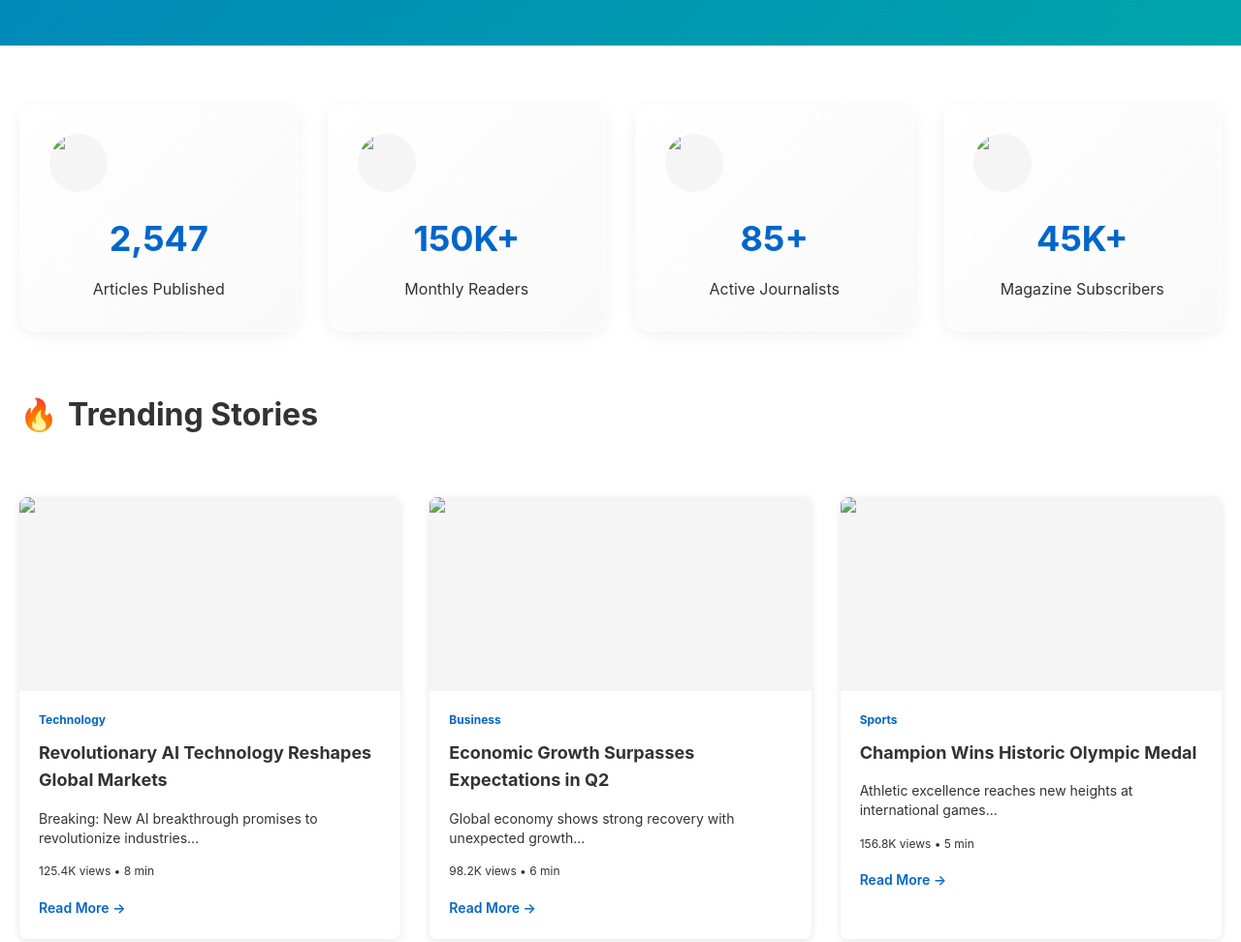
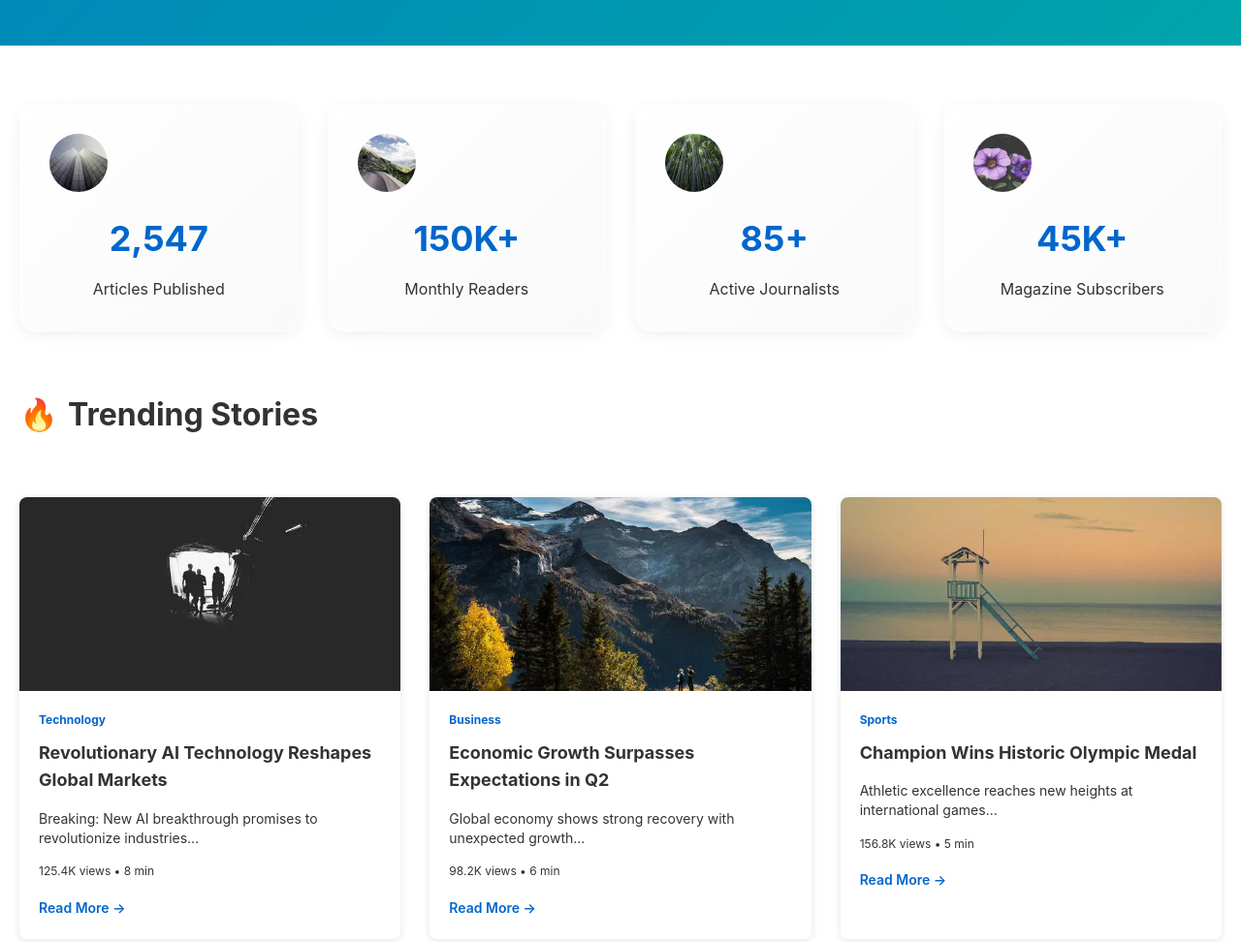
Before and after one commit to dineshsaripirala/NEWS5, a website: page index.html in a window 1280 px wide. Shown: the part 360-1332 px from the top of the page at 97% size. Drawn offline with Linux system fonts and the light colour scheme.

Commit message:
Update index.html

```diff
--- a/index.html
+++ b/index.html
@@ -46,22 +46,22 @@
         <div class="container">
             <div class="grid-4">
                 <div class="stat-card fade-in-up">
-                    <img src="images/avatar-1.webp" style="width:60px; height:60px; border-radius:50%; margin-bottom:10px;" alt="Articles Published" loading="lazy" decoding="async" width="60" height="60">
+                    <img src="avatar-1.webp" style="width:60px; height:60px; border-radius:50%; margin-bottom:10px;" alt="Articles Published" loading="lazy" decoding="async" width="60" height="60">
                     <div class="value">2,547</div>
                     <div>Articles Published</div>
                 </div>
                 <div class="stat-card fade-in-up">
-                    <img src="images/avatar-2.webp" style="width:60px; height:60px; border-radius:50%; margin-bottom:10px;" alt="Monthly Readers" loading="lazy" decoding="async" width="60" height="60">
+                    <img src="avatar-2.webp" style="width:60px; height:60px; border-radius:50%; margin-bottom:10px;" alt="Monthly Readers" loading="lazy" decoding="async" width="60" height="60">
                     <div class="value">150K+</div>
                     <div>Monthly Readers</div>
                 </div>
                 <div class="stat-card fade-in-up">
-                    <img src="images/avatar-3.webp" style="width:60px; height:60px; border-radius:50%; margin-bottom:10px;" alt="Active Journalists" loading="lazy" decoding="async" width="60" height="60">
+                    <img src="avatar-3.webp" style="width:60px; height:60px; border-radius:50%; margin-bottom:10px;" alt="Active Journalists" loading="lazy" decoding="async" width="60" height="60">
                     <div class="value">85+</div>
                     <div>Active Journalists</div>
                 </div>
                 <div class="stat-card fade-in-up">
-                    <img src="images/avatar-4.webp" style="width:60px; height:60px; border-radius:50%; margin-bottom:10px;" alt="Magazine Subscribers" loading="lazy" decoding="async" width="60" height="60">
+                    <img src="avatar-4.webp" style="width:60px; height:60px; border-radius:50%; margin-bottom:10px;" alt="Magazine Subscribers" loading="lazy" decoding="async" width="60" height="60">
                     <div class="value">45K+</div>
                     <div>Magazine Subscribers</div>
                 </div>
@@ -70,7 +70,7 @@
             <h2><span class="section-icon">🔥</span>Trending Stories</h2>
             <div class="grid-3">
                 <div class="article-card">
-                    <img src="images/article-1.webp" style="width:100%; height:200px; object-fit:cover;" alt="Revolutionary AI Technology Reshapes Global Markets" loading="lazy" decoding="async" width="600" height="200">
+                    <img src="article-1.webp" style="width:100%; height:200px; object-fit:cover;" alt="Revolutionary AI Technology Reshapes Global Markets" loading="lazy" decoding="async" width="600" height="200">
                     <div class="article-card-content">
                         <div class="article-card-category">Technology</div>
                         <h3>Revolutionary AI Technology Reshapes Global Markets</h3>
@@ -83,7 +83,7 @@
                 </div>
 
                 <div class="article-card">
-                    <img src="images/article-2.webp" style="width:100%; height:200px; object-fit:cover;" alt="Economic Growth Surpasses Expectations in Q2" loading="lazy" decoding="async" width="600" height="200">
+                    <img src="article-2.webp" style="width:100%; height:200px; object-fit:cover;" alt="Economic Growth Surpasses Expectations in Q2" loading="lazy" decoding="async" width="600" height="200">
                     <div class="article-card-content">
                         <div class="article-card-category">Business</div>
                         <h3>Economic Growth Surpasses Expectations in Q2</h3>
@@ -96,7 +96,7 @@
                 </div>
 
                 <div class="article-card">
-                    <img src="images/article-3.webp" style="width:100%; height:200px; object-fit:cover;" alt="Champion Wins Historic Olympic Medal" loading="lazy" decoding="async" width="600" height="200">
+                    <img src="article-3.webp" style="width:100%; height:200px; object-fit:cover;" alt="Champion Wins Historic Olympic Medal" loading="lazy" decoding="async" width="600" height="200">
                     <div class="article-card-content">
                         <div class="article-card-category">Sports</div>
                         <h3>Champion Wins Historic Olympic Medal</h3>
@@ -111,7 +111,7 @@
 
             <h2><span class="section-icon">📊</span>Editor's Picks</h2>
             <div class="news-item">
-                <img src="images/article-4.webp" style="width:180px; height:140px; border-radius:8px; object-fit:cover; flex-shrink:0;" alt="Entertainment Industry Celebrates Major Awards Ceremony" loading="lazy" decoding="async" width="180" height="140">
+                <img src="article-4.webp" style="width:180px; height:140px; border-radius:8px; object-fit:cover; flex-shrink:0;" alt="Entertainment Industry Celebrates Major Awards Ceremony" loading="lazy" decoding="async" width="180" height="140">
                 <div class="news-content">
                     <div class="news-meta">
                         <span class="category-badge">Entertainment</span>
@@ -127,7 +127,7 @@
             </div>
 
             <div class="news-item">
-                <img src="images/article-5.webp" style="width:180px; height:140px; border-radius:8px; object-fit:cover; flex-shrink:0;" alt="Climate Action Summit Produces Historic Agreement" loading="lazy" decoding="async" width="180" height="140">
+                <img src="article-5.webp" style="width:180px; height:140px; border-radius:8px; object-fit:cover; flex-shrink:0;" alt="Climate Action Summit Produces Historic Agreement" loading="lazy" decoding="async" width="180" height="140">
                 <div class="news-content">
                     <div class="news-meta">
                         <span class="category-badge">World News</span>
@@ -143,7 +143,7 @@
             </div>
 
             <div class="news-item">
-                <img src="images/article-6.webp" style="width:180px; height:140px; border-radius:8px; object-fit:cover; flex-shrink:0;" alt="Education Reforms Transform Learning Landscape" loading="lazy" decoding="async" width="180" height="140">
+                <img src="article-6.webp" style="width:180px; height:140px; border-radius:8px; object-fit:cover; flex-shrink:0;" alt="Education Reforms Transform Learning Landscape" loading="lazy" decoding="async" width="180" height="140">
                 <div class="news-content">
                     <div class="news-meta">
                         <span class="category-badge">Education</span>
```
